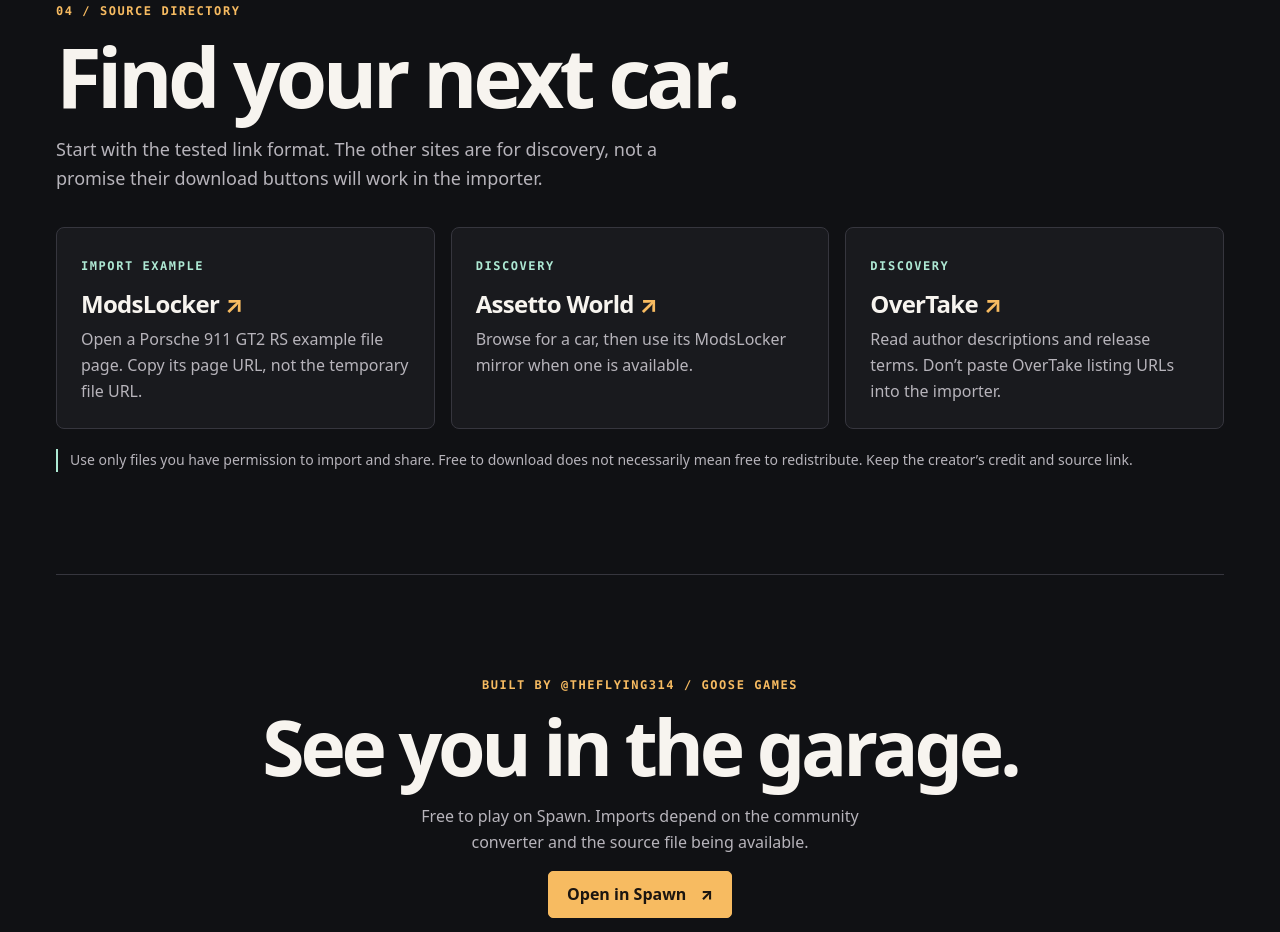
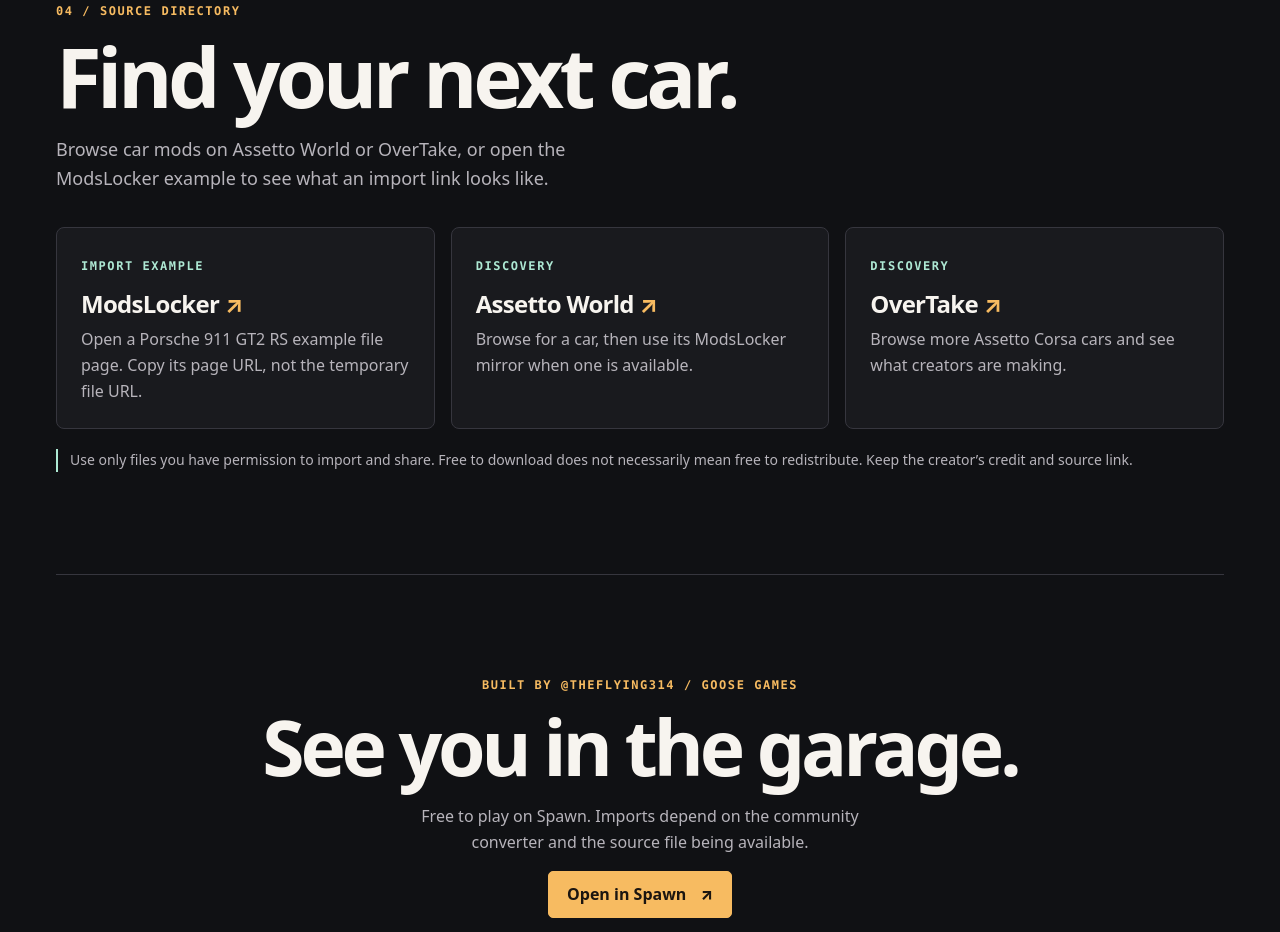
Before and after one commit to nascarjake/spawn-garage-site, a plain HTML site: page index.html in a window 1280 px wide. Shown: the part 3691-4623 px from the top of the page. Drawn offline with Linux system fonts and the light colour scheme.

Commit message:
Clarify where to browse Assetto Corsa mods

```diff
--- a/index.html
+++ b/index.html
@@ -55,11 +55,11 @@
     <div class="library-callout"><a class="btn" href="#guide">Find your import link <span aria-hidden="true">↑</span></a><p>Free to play and contribute. Compatibility and import limits still apply.</p></div>
   </section>
   <section class="wrap section" id="sources">
-    <div class="section-head"><p class="eyebrow">04 / SOURCE DIRECTORY</p><h2>Find your next car.</h2><p>Start with the tested link format. The other sites are for discovery, not a promise their download buttons will work in the importer.</p></div>
+    <div class="section-head"><p class="eyebrow">04 / SOURCE DIRECTORY</p><h2>Find your next car.</h2><p>Browse car mods on Assetto World or OverTake, or open the ModsLocker example to see what an import link looks like.</p></div>
     <div class="sources">
       <a href="https://modslocker.com/asw/asw-porsche-911-gt2-rs-nords-trackday-spec-7z"><span class="source-tag">IMPORT EXAMPLE</span><h3>ModsLocker <b aria-hidden="true">↗</b></h3><p>Open a Porsche 911 GT2 RS example file page. Copy its page URL, not the temporary file URL.</p></a>
       <a href="https://www.assettoworld.com/"><span class="source-tag">DISCOVERY</span><h3>Assetto World <b aria-hidden="true">↗</b></h3><p>Browse for a car, then use its ModsLocker mirror when one is available.</p></a>
-      <a href="https://www.overtake.gg/downloads/categories/ac-cars.6/"><span class="source-tag">DISCOVERY</span><h3>OverTake <b aria-hidden="true">↗</b></h3><p>Read author descriptions and release terms. Don’t paste OverTake listing URLs into the importer.</p></a>
+      <a href="https://www.overtake.gg/downloads/categories/ac-cars.6/"><span class="source-tag">DISCOVERY</span><h3>OverTake <b aria-hidden="true">↗</b></h3><p>Browse more Assetto Corsa cars and see what creators are making.</p></a>
     </div>
     <p class="note">Use only files you have permission to import and share. Free to download does not necessarily mean free to redistribute. Keep the creator’s credit and source link.</p>
   </section>
```
